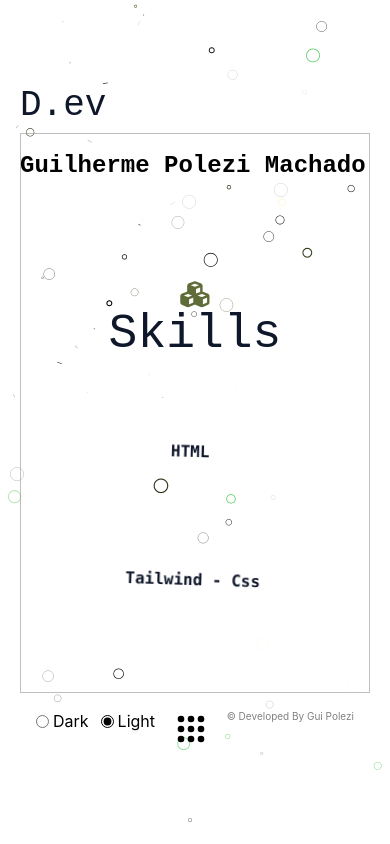
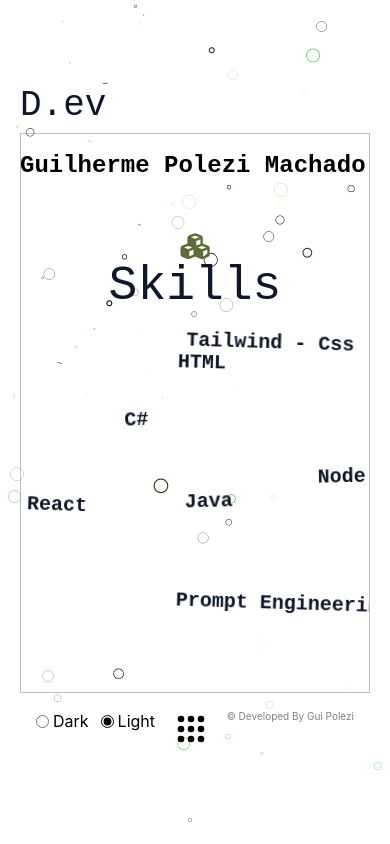
Before and after one commit to GuiPolezi/portfolio-dev, a React (Vite) app: page /skills in a window 390 px wide. Built offline with nearby package versions, Linux system fonts and the light colour scheme; a web font is replaced by a local one.

Commit message:
Skills has responsivity

```diff
--- a/src/index.css
+++ b/src/index.css
@@ -286,7 +286,7 @@ font-family: "Iosevka Charon Mono", monospace;
   font-weight: 300;
 }
 
-/*
+
 .skillsContainer {
   position: relative;
   height: 100%;
@@ -299,7 +299,7 @@ font-family: "Iosevka Charon Mono", monospace;
   font-family: "Iosevka Charon Mono", monospace;
   font-weight: bolder;
   font-size: 20px;
-}*/
+}
 
 .skillBox i {
   font-size: 46px;
@@ -332,7 +332,7 @@ font-family: "Iosevka Charon Mono", monospace;
   transform: scaleX(1);
   transform-origin: bottom left;
 }
-/*
+
 #one {
   left: 150px;
 }
@@ -354,7 +354,7 @@ font-family: "Iosevka Charon Mono", monospace;
 
 #five {
   bottom: 100px;
-  left: -50px;
+  left: -5px;
 }
 
 #six {
@@ -367,7 +367,6 @@ font-family: "Iosevka Charon Mono", monospace;
   right: 120px;
 }
 
-*/
 .skillBox p:hover {
   opacity: 0.5;
 }
--- a/src/pages/skills.jsx
+++ b/src/pages/skills.jsx
@@ -93,7 +93,7 @@ export function Skills() {
     };
 
     return (
-        <div className="skillsContainer relative flex flex-col items-center gap-12 px-4 py-12 md:block md:min-h-[600px] md:px-0" ref={containerRef}>
+        <div className="skillsContainer" ref={containerRef}>
             <ParticleBackground />
             <div className="headerSkills mt-5 text-center">
                 <div id="skills">
@@ -310,15 +310,6 @@ const ParticleBackground = () => {
 
 export default ParticleBackground;
 
-const skillPositions = {
-  one:   "md:absolute md:left-[150px]",
-  two:   "md:absolute md:top-[50px] md:right-0",
-  three: "md:absolute md:top-[180px] md:left-[280px]",
-  four:  "md:absolute md:right-[200px] md:top-[130px]",
-  five:  "md:absolute md:bottom-[260px] md:left-[-50px]",
-  six:   "md:absolute md:bottom-[200px] md:left-[17vw]",
-  seven: "md:absolute md:bottom-[200px] md:right-[120px]",
-};
 
 const SkillItem = ({ id, iconClass, label }) => {
     const iconRef = useRef(null);
@@ -384,20 +375,17 @@ const SkillItem = ({ id, iconClass, label }) => {
     // -----------------------------------------------------
 
     return (
-    <div
-      id={id}
-      className={`skillBox flex flex-col items-center text-center font-mono font-bold text-base sm:text-lg md:text-xl ${skillPositions[id]}`}
-      style={{ perspective: "1000px" }}
-    >
-      <i
-        className={`${iconClass} text-3xl md:text-4xl lg:text-5xl`}
-        ref={iconRef}
-      ></i>
+        <div id={id} className="skillBox" style={{ perspective: "1000px" }}> {/* Perspective ajuda na rotação leve */}
+            <i className={iconClass} ref={iconRef}></i>
             <p
-        ref={labelRef}
+                ref={labelRef} // 1. Atribui a ref aqui
                 onMouseEnter={handleMouseEnter}
                 onMouseLeave={handleMouseLeaveP}
-        className="cursor-pointer relative pb-1"
+                style={{
+
+                    cursor: 'pointer',
+                    position: 'relative' // Garante que z-index e transforms funcionem isolados
+                }}
             >
                 {label}
             </p>
```
Lines whose indentation alone changed are shown as unchanged.
